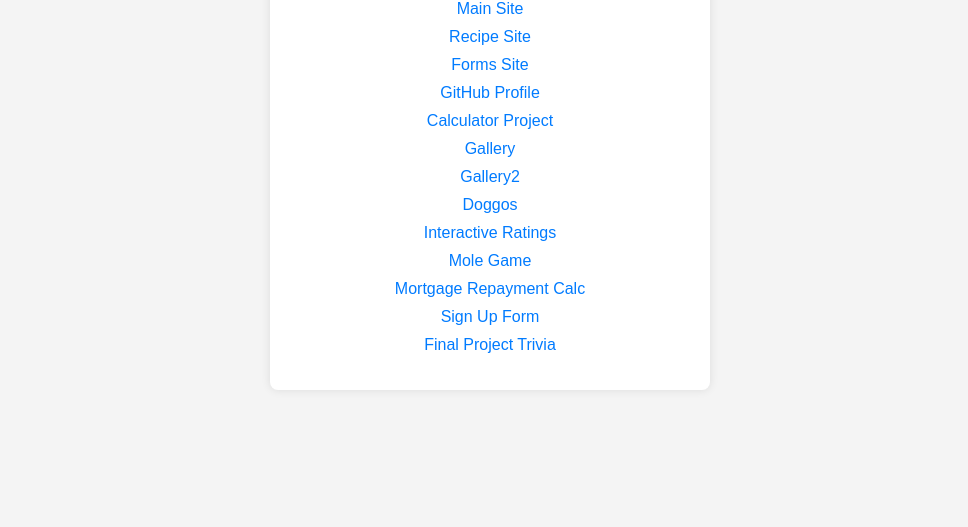
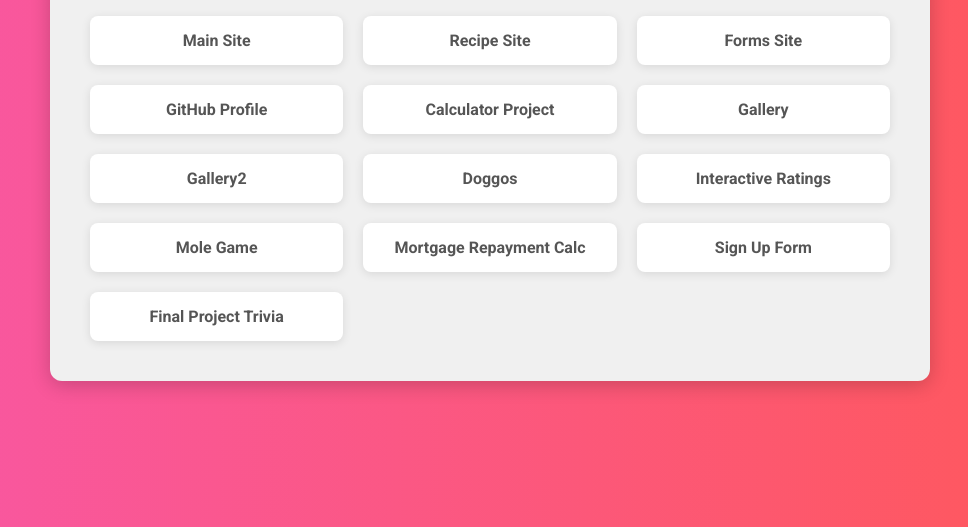
Before and after one commit to hyari103/hyari103.github.io, a plain HTML site: page index.html in a window 1280 px wide. Shown: the part 273-800 px from the top of the page, without its empty margins (150-1118 px from the left). Drawn offline with Linux system fonts and the light colour scheme.

Commit message:
Updated the css,html and read me to improve visuals and have a more professional portfolio

```diff
--- a/index.html
+++ b/index.html
@@ -8,24 +8,23 @@
 </head>
 <body>
     <div class="container">
-        <h1>Welcome to My GitHub Pages Sites</h1>
+        <h1>Welcome to Ahmad Hyari's Project Portfolio</h1>
 
-        <ul>
-            <li><a href="https://hyari103.github.io/">Main Site</a></li>
-            <li><a href="https://hyari103.github.io/recipem/">Recipe Site</a></li>
-            <li><a href="https://hyari103.github.io/second/">Forms Site</a></li>
-            <li><a href="https://github.com/hyari103">GitHub Profile</a></li>
-            <li><a href="https://hyari103.github.io/projectcalc/">Calculator Project</a></li>
-            <li><a href="https://hyari103.github.io/gallery/">Gallery</a></li>
-            <li><a href="https://hyari103.github.io/gallery2/">Gallery2</a></li>
-            <li><a href="https://hyari103.github.io/Doggos/">Doggos</a></li>
-            <li><a href="https://hyari103.github.io/ratings/">Interactive Ratings</a></li>
-            <li><a href="https://hyari103.github.io/molegame/">Mole Game</a></li>
-            <li><a href="https://hyari103.github.io/mortgagecalc/">Mortgage Repayment Calc</a></li>
-            <li><a href="https://hyari103.github.io/signupform/">Sign Up Form</a></li>
-            <li><a href="https://hyari103.github.io/finalproject/">Final Project Trivia</a></li>
-
-        </ul>
+        <div class="grid">
+            <div class="grid-item"><a href="https://hyari103.github.io/">Main Site</a></div>
+            <div class="grid-item"><a href="https://hyari103.github.io/recipem/">Recipe Site</a></div>
+            <div class="grid-item"><a href="https://hyari103.github.io/second/">Forms Site</a></div>
+            <div class="grid-item"><a href="https://github.com/hyari103">GitHub Profile</a></div>
+            <div class="grid-item"><a href="https://hyari103.github.io/projectcalc/">Calculator Project</a></div>
+            <div class="grid-item"><a href="https://hyari103.github.io/gallery/">Gallery</a></div>
+            <div class="grid-item"><a href="https://hyari103.github.io/gallery2/">Gallery2</a></div>
+            <div class="grid-item"><a href="https://hyari103.github.io/Doggos/">Doggos</a></div>
+            <div class="grid-item"><a href="https://hyari103.github.io/ratings/">Interactive Ratings</a></div>
+            <div class="grid-item"><a href="https://hyari103.github.io/molegame/">Mole Game</a></div>
+            <div class="grid-item"><a href="https://hyari103.github.io/mortgagecalc/">Mortgage Repayment Calc</a></div>
+            <div class="grid-item"><a href="https://hyari103.github.io/signupform/">Sign Up Form</a></div>
+            <div class="grid-item"><a href="https://hyari103.github.io/finalproject/">Final Project Trivia</a></div>
+        </div>
     </div>
 </body>
 </html>
--- a/styles.css
+++ b/styles.css
@@ -1,42 +1,59 @@
+/* Updated styles.css with grid layout and modern color palette */
+@import url('https://fonts.googleapis.com/css2?family=Roboto:wght@400;700&display=swap');
+
 body {
-    font-family: Arial, sans-serif;
-    background-color: #f4f4f4;
+    font-family: 'Roboto', sans-serif;
+    background: linear-gradient(to right, #f857a6, #ff5858); /* Vibrant gradient background */
     margin: 0;
     padding: 0;
     display: flex;
     justify-content: center;
     align-items: center;
     height: 100vh;
+    color: #333;
 }
 
 .container {
-    background: white;
-    padding: 20px;
-    border-radius: 8px;
-    box-shadow: 0 0 10px rgba(0, 0, 0, 0.1);
-    max-width: 400px;
+    background: #f0f0f0; /* Light grey background for the container */
+    padding: 40px;
+    border-radius: 12px;
+    box-shadow: 0 4px 20px rgba(0, 0, 0, 0.2);
+    max-width: 800px;
     width: 100%;
     text-align: center;
 }
 
 h1 {
-    margin-bottom: 20px;
+    margin-bottom: 30px;
+    font-size: 2.5em;
+    color: #333;
 }
 
-ul {
-    list-style: none;
-    padding: 0;
+.grid {
+    display: grid;
+    grid-template-columns: repeat(auto-fill, minmax(200px, 1fr)); /* Responsive grid */
+    gap: 20px;
 }
 
-li {
-    margin: 10px 0;
+.grid-item {
+    padding: 15px;
+    background-color: #ffffff; /* White background for grid items */
+    border-radius: 8px;
+    box-shadow: 0 2px 10px rgba(0, 0, 0, 0.1);
+    transition: transform 0.3s ease, background-color 0.3s ease;
+}
+
+.grid-item:hover {
+    transform: translateY(-5px);
+    background-color: #ff7e5f; /* Subtle hover effect with color change */
 }
 
 a {
     text-decoration: none;
-    color: #007BFF;
+    color: #555; /* Darker color for text */
+    font-weight: 700;
 }
 
 a:hover {
-    text-decoration: underline;
+    color: #ffffff; /* Text changes to white on hover */
 }
```
Also changed, not shown: 1 other file.
